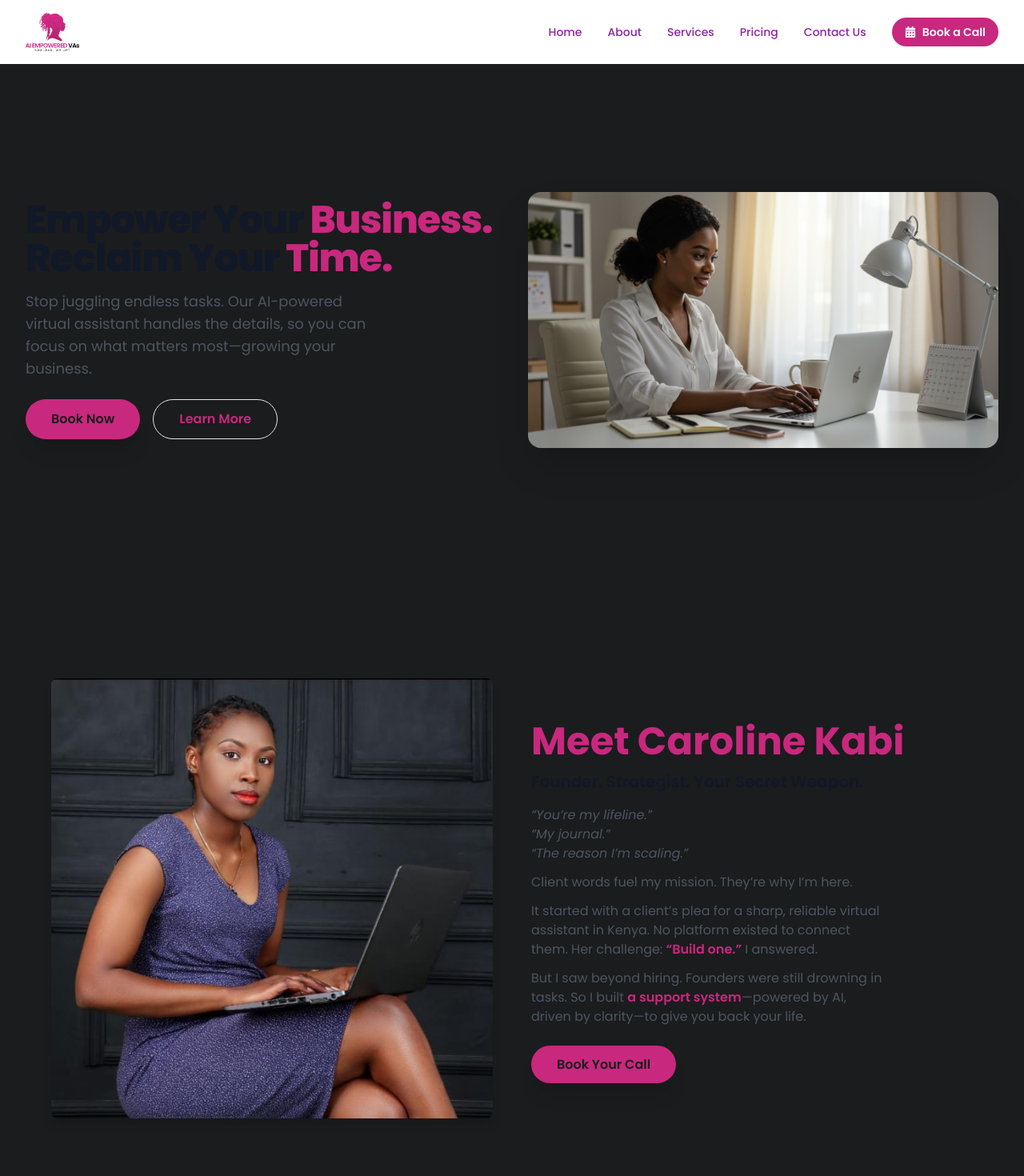
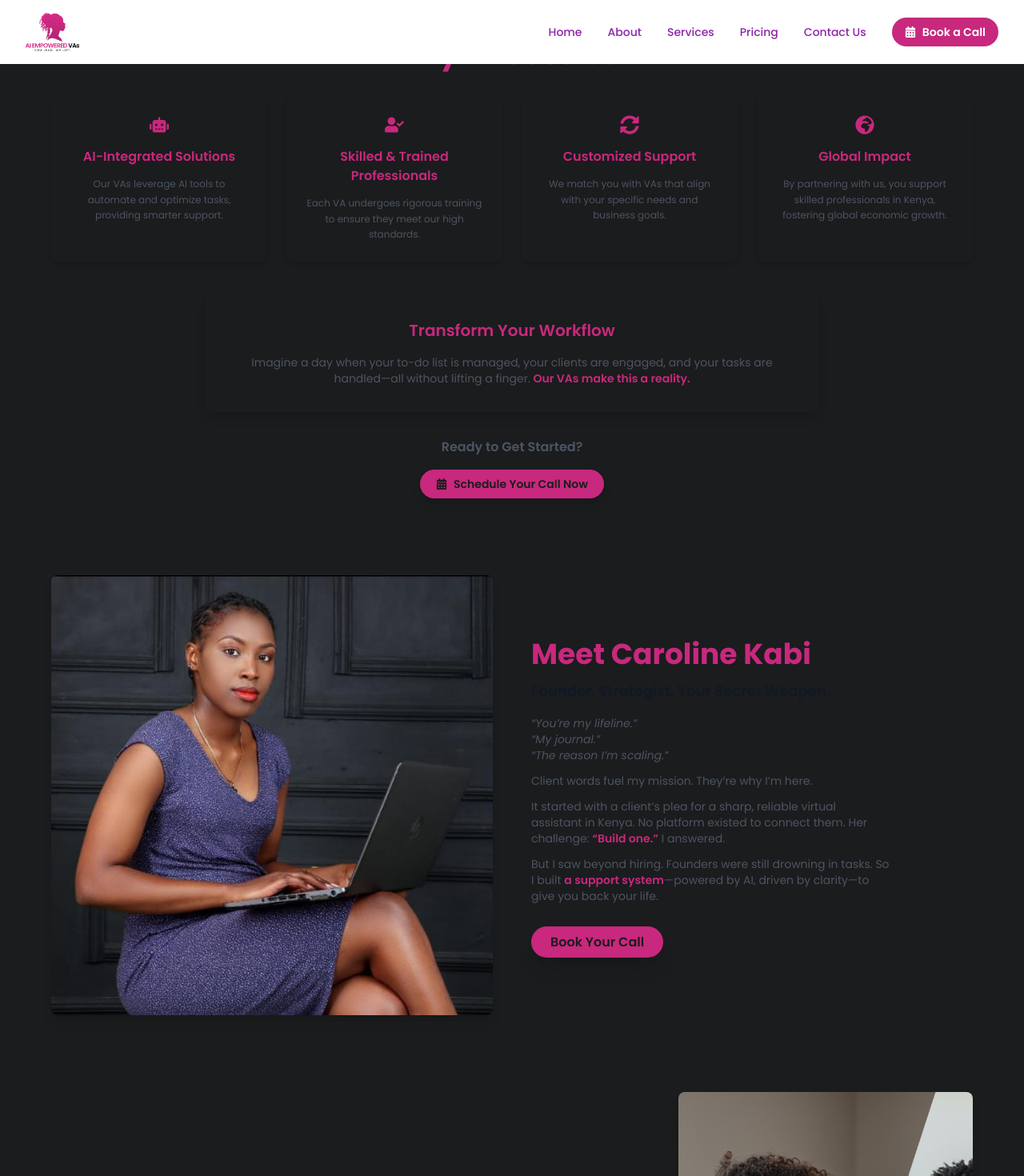
Before and after one commit to MuchiriTheDev/AI-VA, a React (Vite) app: page /about in a window 1280 px wide. Shown: the top 1470 px of the page at 80% size. Built offline with nearby package versions, Linux system fonts and the light colour scheme.

Commit message:
Refactor typography and spacing across various components for improved readability and consistency. Adjusted font sizes and padding in About, Contact, Pricing, and Services sections to enhance user experience and visual hierarchy.

```diff
--- a/src/component/AboutComponent/AboutHero.jsx
+++ b/src/component/AboutComponent/AboutHero.jsx
@@ -1,99 +1,144 @@
 import React from 'react';
-import { assets } from '../../assets/assets';
 import { motion } from 'framer-motion';
+import { FaRobot, FaUserCheck, FaSyncAlt, FaGlobeAfrica, FaCalendarAlt } from 'react-icons/fa';
 
-const AboutHero = () => {
-  // Animation variants for text
-  const textVariants = {
-    hidden: { opacity: 0, y: 30 },
-    visible: { opacity: 1, y: 0, transition: { duration: 0.7, ease: 'easeOut' } },
-  };
+const containerVariants = {
+  hidden: { opacity: 0 },
+  visible: {
+    opacity: 1,
+    transition: {
+      duration: 0.6,
+      when: 'beforeChildren',
+      staggerChildren: 0.2,
+    },
+  },
+};
 
-  // Animation variants for image/video
-  const mediaVariants = {
-    hidden: { opacity: 0, scale: 0.9 },
-    visible: { opacity: 1, scale: 1, transition: { duration: 0.9, ease: 'easeOut' } },
-  };
+const itemVariants = {
+  hidden: { opacity: 0, y: 20, scale: 0.95 },
+  visible: {
+    opacity: 1,
+    y: 0,
+    scale: 1,
+    transition: {
+      type: 'spring',
+      stiffness: 180,
+      damping: 15,
+      duration: 0.4,
+    },
+  },
+  hover: {
+    scale: 1.05,
+    boxShadow: '0 4px 12px rgba(200, 40, 126, 0.3)', // Adjusted for #C8287E
+    transition: { duration: 0.2 },
+  },
+};
+
+const WhyChooseUs = () => {
+  const reasons = [
+    {
+      icon: <FaRobot className="text-2xl text-color" aria-hidden="true" />,
+      title: 'AI-Integrated Solutions',
+      description: 'Our VAs leverage AI tools to automate and optimize tasks, providing smarter support.',
+    },
+    {
+      icon: <FaUserCheck className="text-2xl text-color" aria-hidden="true" />,
+      title: 'Skilled & Trained Professionals',
+      description: 'Each VA undergoes rigorous training to ensure they meet our high standards.',
+    },
+    {
+      icon: <FaSyncAlt className="text-2xl text-color" aria-hidden="true" />,
+      title: 'Customized Support',
+      description: 'We match you with VAs that align with your specific needs and business goals.',
+    },
+    {
+      icon: <FaGlobeAfrica className="text-2xl text-color" aria-hidden="true" />,
+      title: 'Global Impact',
+      description: 'By partnering with us, you support skilled professionals in Kenya, fostering global economic growth.',
+    },
+  ];
 
   return (
-    <section className="relative min-h-screen bg-white flex items-center justify-center py-8 px-4 sm:px-6 lg:px-8 overflow-hidden">
-      {/* Background Gradient Overlay */}
-      <div className="absolute inset-0 bg-gradient-to-br from-[#C8287E]/10 to-white opacity-50 z-0"></div>
+    <section
+      id="why-choose-us"
+      className="w-full max-w-[100vw] min-h-[60vh] h-fit py-12 px-4 sm:px-6 lg:px-8 bg-white relative overflow-hidden"
+    >
+      {/* Subtle Background Gradient */}
+      <div className="absolute inset-0 bg-gradient-to-r from-[#C8287E]/5 to-transparent opacity-30 z-0"></div>
 
-      <div className="relative max-w-7xl mx-auto flex flex-col lg:flex-row items-center gap-6 lg:gap-10 z-10">
-        {/* Left Content: Text */}
+      <motion.div
+        className="max-w-6xl mx-auto text-center relative z-10"
+        variants={containerVariants}
+        initial="hidden"
+        whileInView="visible"
+        viewport={{ once: true }}
+      >
+        {/* Headline */}
+        <motion.h2
+          className="text-2xl sm:text-3xl md:text-4xl font-bold text-color mb-4 leading-tight"
+          variants={itemVariants}
+        >
+          Why Choose Us?
+          <span className="block w-32 h-1 mx-auto mt-3 bg-gradient-to-r from-[#C8287E] to-[#a62066] rounded-full"></span>
+        </motion.h2>
+
+        {/* Reasons Grid */}
         <motion.div
-          className="lg:w-1/2 text-center lg:text-left"
-          initial="hidden"
-          animate="visible"
-          variants={textVariants}
+          className="grid grid-cols-1 sm:grid-cols-2 lg:grid-cols-4 gap-6 max-w-7xl mx-auto mb-10"
+          variants={containerVariants}
         >
-          <h1 className="text-4xl lg:text-5xl font-extrabold text-gray-900 mb-4 tracking-tight">
-            Empower Your <span className="text-color">Business.</span> <br />
-            Reclaim Your <span className="text-color">Time.</span>
-          </h1>
-          <p className="text-base sm:text-lg text-gray-600 mb-6 leading-relaxed max-w-md mx-auto lg:mx-0">
-            Stop juggling endless tasks. Our AI-powered virtual assistant handles the details, so you can focus on what matters most—growing your business.
-          </p>
-          <div className="flex flex-col sm:flex-row gap-4 justify-center lg:justify-start">
-            <motion.button
-              className="relative bg-color text-white font-semibold py-3 px-8 rounded-full shadow-xl hover:shadow-2xl transition-all duration-300 bg-opacity-95 hover:bg-opacity-100 overflow-hidden"
-              whileHover={{ scale: 1.1 }}
-              whileTap={{ scale: 0.95 }}
-              aria-label="Get Started with AI Virtual Assistant"
+          {reasons.map((reason, index) => (
+            <motion.div
+              key={index}
+              className="bg-white rounded-lg shadow-md p-6 flex flex-col items-center text-center"
+              variants={itemVariants}
+              whileHover="hover"
             >
-              Book Now
-              <span className="absolute inset-0 rounded-full bg-white opacity-0 hover:opacity-10 transition-opacity duration-300"></span>
-            </motion.button>
-            <motion.a
-              href="#learn-more"
-              className="text-color font-semibold py-3 px-8 rounded-full border border-[#C8287E] hover:bg-color/10 transition-colors duration-300"
-              whileHover={{ scale: 1.1 }}
-              whileTap={{ scale: 0.95 }}
-              aria-label="Learn More About Our Services"
-            >
-              Learn More
-            </motion.a>
-          </div>
+              <div className="mb-4">{reason.icon}</div>
+              <h3 className="text-sm sm:text-base font-semibold text-color mb-3">{reason.title}</h3>
+              <p className="text-xs text-gray-600 leading-relaxed">{reason.description}</p>
+            </motion.div>
+          ))}
         </motion.div>
 
-        {/* Right Content: Visual Element */}
+        {/* Transform Your Workflow */}
         <motion.div
-          className="lg:w-1/2 flex justify-center"
-          initial="hidden"
-          animate="visible"
-          variants={mediaVariants}
+          className="bg-gradient-to-r from-[#C8287E]/10 to-white rounded-lg shadow-lg p-8 max-w-3xl mx-auto mb-8"
+          variants={itemVariants}
+          whileHover="hover"
         >
-          <div className="relative group">
-            {/* Decorative Background Circle with Animation */}
-            <motion.div
-              className="absolute inset-0 bg-gradient-to-br from-[#C8287E] to-[#a62066] opacity-20 rounded-full w-[300px] h-[300px] sm:w-[400px] sm:h-[400px] lg:w-[450px] lg:h-[450px] transform translate-x-8 translate-y-8"
-              animate={{ rotate: 360, scale: [1, 1.05, 1] }}
-              transition={{ repeat: Infinity, duration: 10, ease: 'easeInOut' }}
-            ></motion.div>
-            {/* Image or Video */}
-            <div className="relative w-[280px] h-[360px] sm:w-[340px] sm:h-[440px] lg:w-[380px] lg:h-[480px] rounded-2xl shadow-2xl overflow-hidden group-hover:scale-105 transition-transform duration-500">
-              <img
-                src={assets.heroabout}
-                alt="AI-powered virtual assistant in action"
-                className="w-full h-full object-cover"
-              />
-              {/* Optional: Replace with video for landing page impact */}
-              {/* <video
-                src={assets.heroVideo}
-                autoPlay
-                loop
-                muted
-                className="w-full h-full object-cover"
-                aria-label="AI Virtual Assistant Demo"
-              /> */}
-              <div className="absolute inset-0 bg-gradient-to-t from-[#C8287E]/40 to-transparent opacity-40 group-hover:opacity-60 transition-opacity duration-300"></div>
-            </div>
-          </div>
+          <h3 className="text-lg sm:text-xl font-semibold text-color mb-4">
+            Transform Your Workflow
+          </h3>
+          <p className="text-xs sm:text-sm text-gray-600 leading-relaxed">
+            Imagine a day when your to-do list is managed, your clients are engaged, and your tasks are
+            handled—all without lifting a finger.{' '}
+            <span className="font-semibold text-color">Our VAs make this a reality.</span>
+          </p>
         </motion.div>
-      </div>
+
+        {/* CTA */}
+        <motion.div
+          className="flex flex-col items-center"
+          variants={itemVariants}
+        >
+          <h4 className="text-sm sm:text-base font-semibold text-gray-600 mb-4">
+            Ready to Get Started?
+          </h4>
+          <a
+            href="https://zcal.co/carolinekabi/discovery-call-30min"
+            target="_blank"
+            rel="noopener noreferrer"
+            className="inline-flex items-center px-5 py-2 text-xs sm:text-sm font-semibold rounded-full bg-color text-white shadow-lg hover:bg-[#a62066] transition-colors duration-300"
+            aria-label="Book a discovery call to find your perfect virtual assistant with AI Empowered Virtual Assistants"
+          >
+            <FaCalendarAlt className="mr-2 text-xs sm:text-sm" aria-hidden="true" />
+            Schedule Your Call Now
+          </a>
+        </motion.div>
+      </motion.div>
     </section>
   );
 };
 
-export default AboutHero;
+export default WhyChooseUs;
--- a/src/component/AboutComponent/MeetCaroline.jsx
+++ b/src/component/AboutComponent/MeetCaroline.jsx
@@ -7,31 +7,31 @@ const MeetCaroline = () => {
       <div className="max-w-6xl mx-auto flex flex-col-reverse md:flex-row-reverse items-center gap-8 md:gap-12">
         {/* Right Content: Text (Moved to bottom on mobile) */}
         <div className="md:w-1/2 md:text-left">
-          <h2 className="text-4xl sm:text-5xl font-bold text-color mb-3">
+          <h2 className="text-3xl sm:text-4xl font-bold text-color mb-3">
             Meet Caroline Kabi
           </h2>
-          <h3 className="text-lg sm:text-xl font-semibold text-gray-900 mb-4">
+          <h3 className="text-base sm:text-lg font-semibold text-gray-900 mb-4">
             Founder. Strategist. Your Secret Weapon.
           </h3>
-          <p className="text-sm sm:text-base text-gray-600 mb-3 leading-relaxed max-w-md mx-auto md:mx-0 italic">
+          <p className="text-xs sm:text-sm text-gray-600 mb-3 leading-relaxed max-w-md mx-auto md:mx-0 italic">
             “You’re my lifeline.” <br />
             “My journal.” <br />
             “The reason I’m scaling.”
           </p>
-          <p className="text-sm sm:text-base text-gray-600 mb-3 leading-relaxed max-w-md mx-auto md:mx-0">
+          <p className="text-xs sm:text-sm text-gray-600 mb-3 leading-relaxed max-w-md mx-auto md:mx-0">
             Client words fuel my mission. They’re why I’m here.
           </p>
-          <p className="text-sm sm:text-base text-gray-600 mb-3 leading-relaxed max-w-md mx-auto md:mx-0">
+          <p className="text-xs sm:text-sm text-gray-600 mb-3 leading-relaxed max-w-md mx-auto md:mx-0">
             It started with a client’s plea for a sharp, reliable virtual assistant in Kenya. No platform existed to connect them. Her challenge: <span className="font-semibold text-color">“Build one.”</span> I answered.
           </p>
-          <p className="text-sm sm:text-base text-gray-600 leading-relaxed max-w-md mx-auto md:mx-0 mb-9">
+          <p className="text-xs sm:text-sm text-gray-600 leading-relaxed max-w-md mx-auto md:mx-0 mb-9">
             But I saw beyond hiring. Founders were still drowning in tasks. So I built <span className="font-semibold text-color">a support system</span>—powered by AI, driven by clarity—to give you back your life.
           </p>
           <a
             href="https://zcal.co/carolinekabi/discovery-call-30min"
             target="_blank"
             rel="noopener noreferrer"
-            className="relative bg-color text-white font-semibold mt-4 py-3 px-8 rounded-full shadow-xl hover:shadow-2xl transition-all duration-300 bg-opacity-95 hover:bg-opacity-100 overflow-hidden"
+            className="relative bg-color text-white font-semibold mt-4 py-2 px-6 rounded-full shadow-xl hover:shadow-2xl transition-all duration-300 bg-opacity-95 hover:bg-opacity-100 overflow-hidden"
             aria-label="Book a discovery call with Caroline Kabi"
           >
             Book Your Call
```
Also changed, not shown: src/component/AboutComponent/AboutMeMore.jsx (+10 -12 lines), src/component/AboutComponent/Revolution.jsx (+7 -7 lines), src/component/AboutComponent/WhatMakesUsDifferent.jsx (+5 -6 lines), src/component/AboutComponent/WhoWeServe.jsx (+4 -4 lines), src/component/AboutComponent/WhyIDoThis.jsx (+6 -6 lines), src/component/ContactComponent/ContactPage.jsx (+52 -52 lines), src/component/PricingComponents/CastlePlan.jsx (+15 -15 lines), src/component/PricingComponents/PricingPlans.jsx (+14 -15 lines), src/component/ServicesComponent/ServicesHero.jsx (+10 -12 lines), src/component/ServicesComponent/WhyChooseUs.jsx (+13 -13 lines).
